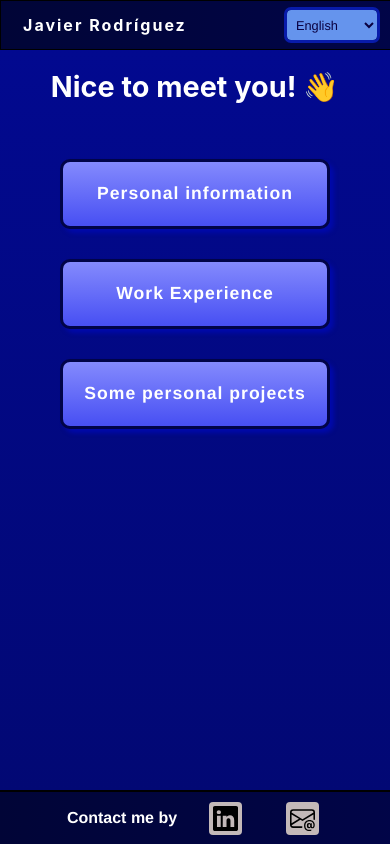
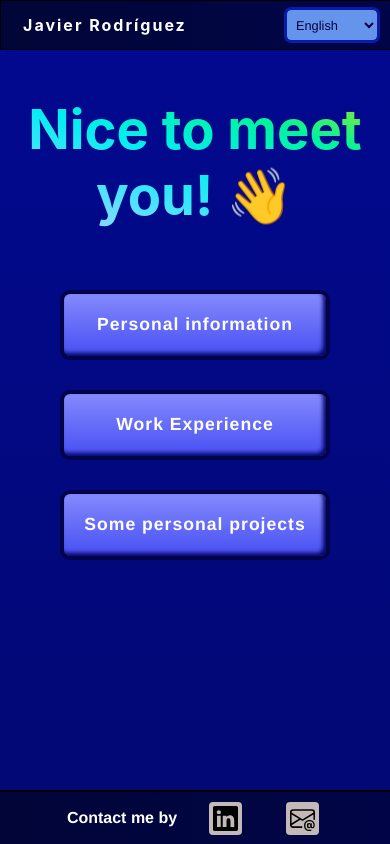
Before and after one commit to javirro/personal-web, a React (Create React App) app: page / in a window 390 px wide. Built offline with nearby package versions, Linux system fonts and the light colour scheme.

Commit message:
Refactor home page style

```diff
--- a/src/components/Proyect.jsx
+++ b/src/components/Proyect.jsx
@@ -26,6 +26,7 @@ const Proyect = ({ title }) => {
       <a href={url} target='_blank' rel='noreferrer' className="description-title"><FormattedMessage id={`examples-${title}-title`} /></a>
       <LazyLoadImage src={imgToShow}
         className="proyect-img"
+        effect='blur'
         alt="Proyect image"
         placeholder={<Loader />}
       />
--- a/src/styles/Home.css
+++ b/src/styles/Home.css
@@ -1,14 +1,28 @@
-@import url('main.css');
+@import url("main.css");
 .main-home-container {
   display: flex;
   justify-content: flex-start;
   align-items: center;
   flex-direction: column;
-    flex: 1
+  flex: 1;
 }
 
 header {
-    color: white;
+  font-size: 3rem;
+}
+
+h1 {
+  background: linear-gradient(
+    to right top,
+    #b8d1f8,
+    #57e1ff,
+    #00efee,
+    #00f49b,
+    #a8eb12
+  );
+  -webkit-background-clip: text;
+  background-clip: text;
+  color: transparent;
 }
 
 .body-home-container {
@@ -16,7 +30,7 @@ header {
   grid-template-columns: repeat(3, 350px);
   grid-template-rows: repeat(1, 150px);
   justify-content: center;
-    margin-top: 50px;
+  margin-top: 20px;
   margin-left: 20px;
   color: white;
 }
@@ -31,46 +45,47 @@ header {
   align-items: center;
   border-radius: 10px;
   margin: 15px;
-    border: 3px solid #010448;
-    box-shadow: 4px 4px 4px #0009ab;
+  border: 4px solid #010448;
+  box-shadow: inset -3px -3px 4px #010665;
   background: linear-gradient(#848afd, #474ff3);
   color: white;
   text-decoration: none;
   font-family: var(--font-family);
-    font-size: 1.1rem;
+  font-size: 1.3rem;
   font-weight: 600;
   letter-spacing: 1px;
 }
 
 .wave-hand {
+  display: inline-block;
+  color: white;
   animation: greeting 2s ease infinite;
-    display: inline-block;
 }
 
 @keyframes greeting {
   0% {
-        transform: rotate( 0.0deg)
+    transform: rotate(0deg);
   }
   10% {
-        transform: rotate(14.0deg)
+    transform: rotate(14deg);
   }
   20% {
-        transform: rotate(-8.0deg)
+    transform: rotate(-8deg);
   }
   30% {
-        transform: rotate(14.0deg)
+    transform: rotate(14deg);
   }
   40% {
-        transform: rotate(-4.0deg)
+    transform: rotate(-4deg);
   }
   50% {
-        transform: rotate(10.0deg)
+    transform: rotate(10deg);
   }
   60% {
-        transform: rotate( 0.0deg)
+    transform: rotate(0deg);
   }
   100% {
-        transform: rotate( 0.0deg)
+    transform: rotate(0deg);
   }
 }
 
@@ -78,11 +93,16 @@ header {
   .body-home-container {
     grid-template-columns: repeat(1, 300px);
     grid-template-rows: repeat(3, 100px);
-        margin-top: 20px;
+    margin-top: 10px;
     margin-left: 0px;
   }
   header {
-        font-size: 0.9rem;
+    font-size: 1.7rem;
     text-align: center;
+    padding: 10px 5px 0px 5px;
+  }
+
+  .link {
+    font-size: 1.1rem;
   }
 }
```
Lines whose indentation alone changed are shown as unchanged.
